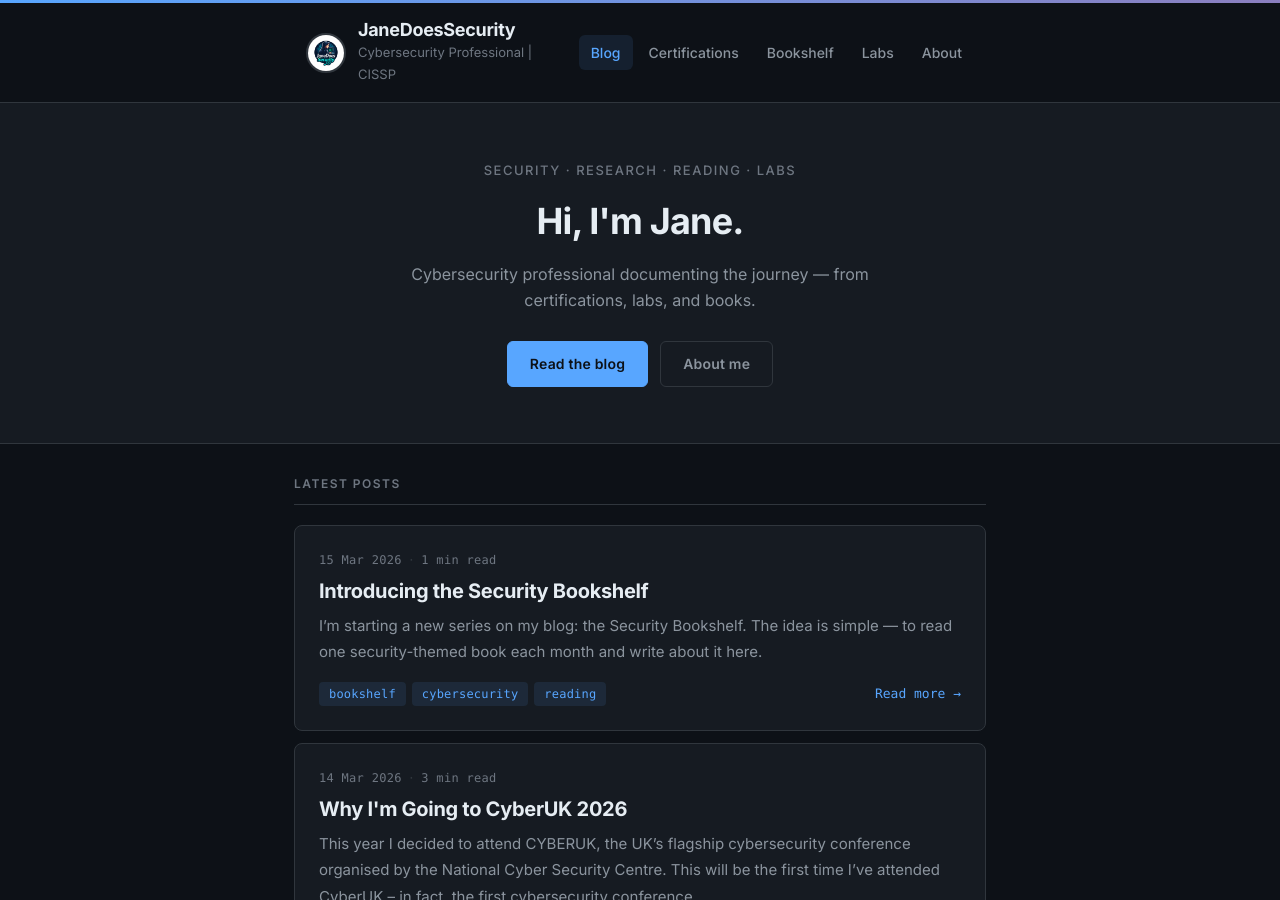
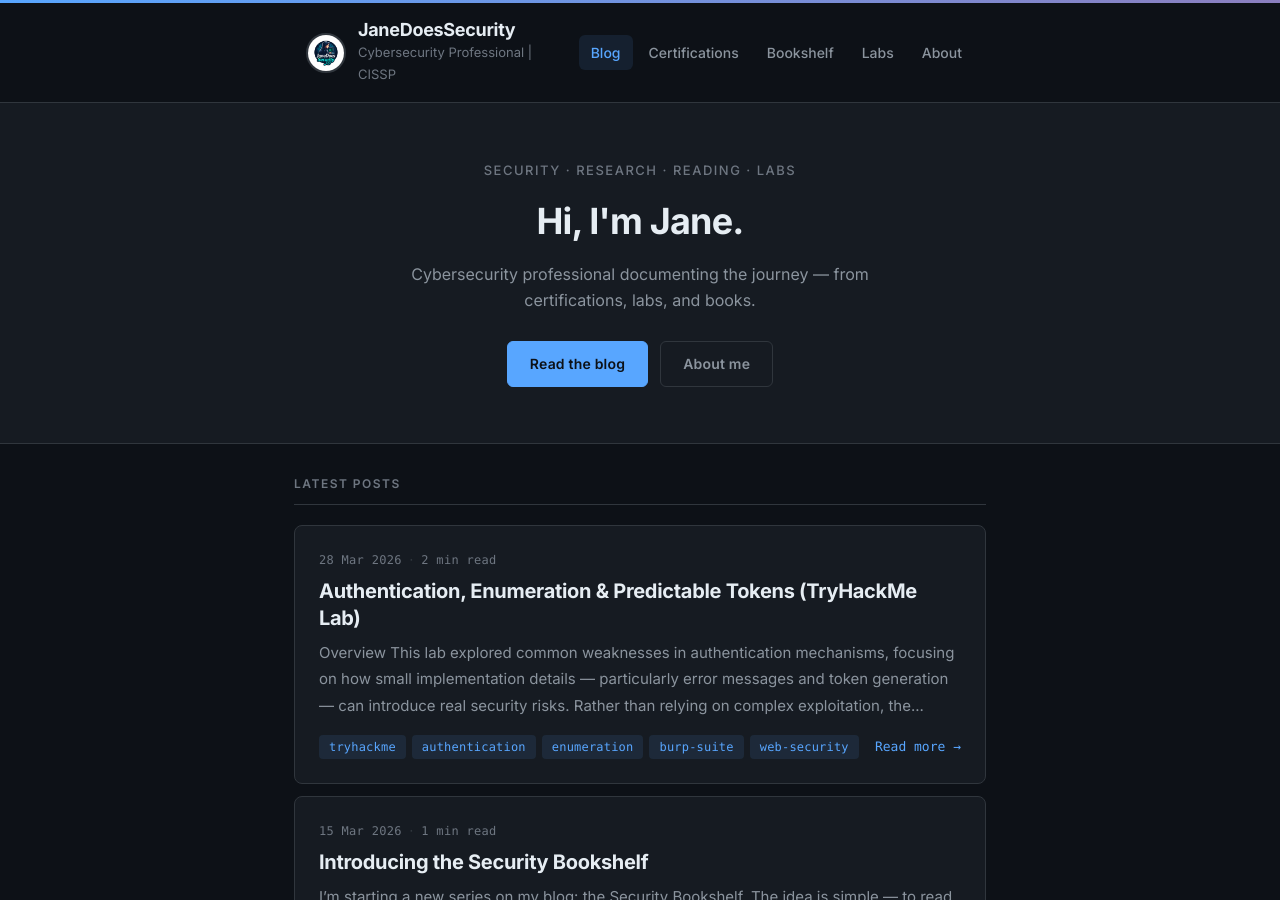
Before and after one commit to janedoessecurity/janedoessecurity.github.io, a Jekyll site: the page built from index.html, in a window 1280 px wide and 900 px high. Built offline with Jekyll 4.4.1, drawn with Linux system fonts in a browser that asks for light colours; part of the change alters nothing that is shown.

Commit message:
Add Authentication, Enumeration & Predictable Tokens lab write-up
Co-Authored-By: Claude Opus 4.6 (1M context) <noreply@anthropic.com>

````diff
--- /dev/null
+++ b/_posts/2026-03-28-authentication-enumeration-predictable-tokens.md
@@ -0,0 +1,119 @@
+---
+layout: post
+title: "Authentication, Enumeration & Predictable Tokens (TryHackMe Lab)"
+date: 2026-03-28
+tags: [tryhackme, authentication, enumeration, burp-suite, web-security]
+---
+
+## Overview
+
+This lab explored common weaknesses in authentication mechanisms, focusing on how small implementation details — particularly error messages and token generation — can introduce real security risks.
+
+Rather than relying on complex exploitation, the exercises showed how attackers can gather useful information simply by observing how an application behaves.
+
+## User Enumeration via Error Messages
+
+One of the most straightforward issues demonstrated was user enumeration through login responses.
+
+When attempting to log in:
+
+- **Invalid email** → "Email does not exist"
+- **Valid email, incorrect password** → "Invalid password"
+
+![Login error message revealing valid username](/images/auth-enum-login-error.png)
+
+This difference allows an attacker to confirm whether an email address is registered.
+
+From a security perspective, this is a subtle but impactful flaw:
+
+- It reduces the effort required for brute-force attacks
+- It enables targeted attacks against known valid accounts
+
+## Automating Enumeration
+
+To scale this process, enumeration can be automated.
+
+By sending multiple login attempts and analysing the responses, it becomes possible to quickly identify valid users.
+
+![Script output showing enumerated users](/images/auth-enum-script-output.png)
+
+This highlights an important point:
+
+> Small information leaks become far more serious when automated.
+
+Enumeration is rarely the end goal — it is typically used to reduce the search space before attempting further attacks, such as password brute forcing.
+
+## Predictable Tokens and Burp Intruder
+
+The lab then moved on to password reset functionality, specifically focusing on predictable tokens.
+
+A request was captured in Burp Suite and the token parameter was identified as a target for brute forcing:
+
+```
+GET /labs/predictable_tokens/reset_password.php?token=§123§ HTTP/1.1
+Host: enum.thm
+```
+
+![Burp Suite intercept of authentication request](/images/auth-enum-burp-request.png)
+
+A list of potential tokens was generated using crunch:
+
+```bash
+crunch 3 3 -o otp.txt -t %%% -s 100 -e 200
+```
+
+This created a list of numeric tokens within a defined range, which were then used as payloads in Burp Intruder.
+
+## Identifying the Valid Token
+
+When the attack was executed, most responses appeared identical. However, one request produced a different response, indicating a valid token.
+
+This demonstrates a common weakness in poorly implemented reset mechanisms:
+
+- Tokens are predictable
+- There is no rate limiting
+- There is no additional validation step
+
+Even a small, constrained token space becomes exploitable under these conditions.
+
+## Password Reset Weaknesses
+
+The lab highlighted several risks associated with password reset functionality:
+
+- **Predictable tokens** → can be guessed or brute forced
+- **Token expiration issues** → increase the attack window
+- **Weak identity validation** → makes account takeover easier
+- **Information disclosure** → supports enumeration
+- **Insecure transport (HTTP)** → risks interception of reset links
+
+## Key Takeaways
+
+- Authentication vulnerabilities are often logic-based rather than technical complexity
+- Error messages should be consistent and non-descriptive
+- Enumeration is typically a precursor to more targeted attacks
+- Token generation must be random and unpredictable
+- Small weaknesses become significant when combined and automated
+
+## Reflection
+
+What stood out in this lab is how realistic these issues are.
+
+None of the techniques required advanced exploitation — just:
+
+- Observing application behaviour
+- Identifying patterns
+- Applying simple automation
+
+From a defensive perspective, this reinforces the importance of:
+
+- Reviewing how systems respond to invalid input
+- Designing authentication flows carefully
+- Balancing usability with security
+
+## Final Thoughts
+
+This lab is a good reminder that:
+
+> Security weaknesses often come from design decisions, not just technical mistakes.
+
+Even small differences in behaviour can provide attackers with enough information to move forward.
--- a/labs.md
+++ b/labs.md
@@ -10,9 +10,10 @@ Hands-on practice is where the theory clicks. I use platforms like [TryHackMe](h
 
   <div class="lab-card">
     <div class="lab-platform thm">TryHackMe</div>
-    <h3>Coming soon</h3>
+    <h3>Authentication, Enumeration & Predictable Tokens</h3>
     <span class="lab-difficulty easy">Easy</span>
-    <p>First write-up on the way.</p>
+    <p>Exploring user enumeration via error messages, automated enumeration, and brute forcing predictable password reset tokens with Burp Suite.</p>
+    <a href="/authentication-enumeration-predictable-tokens/" class="read-more">Read the write-up &rarr;</a>
   </div>
 
 </div>
````
